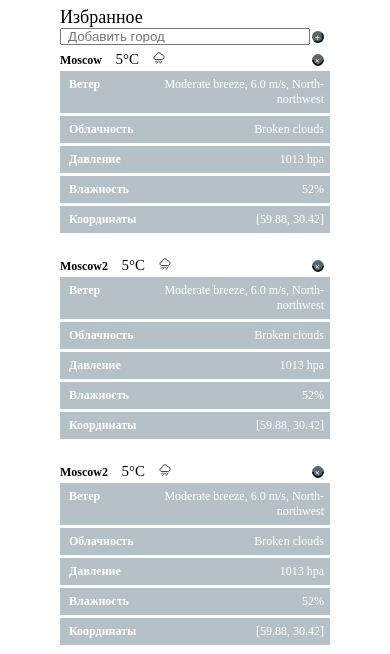
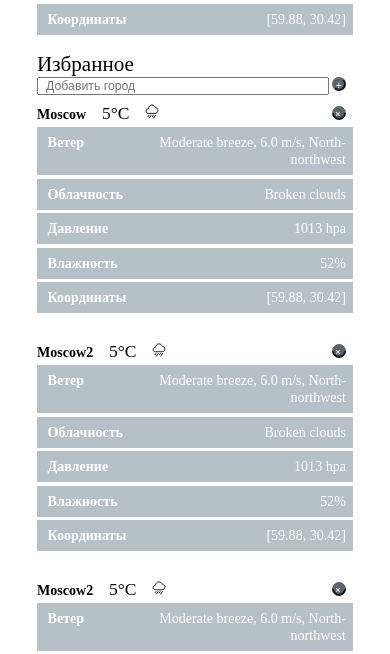
Before and after one commit to ImpurestPath/webprogramming, a plain HTML site: page index.html in a window 390 px wide. Shown: the part 273-927 px from the top of the page. Drawn offline with Linux system fonts and the light colour scheme.

Commit message:
Fonts depends on width

```diff
--- a/styles.css
+++ b/styles.css
@@ -5,7 +5,8 @@
     outline: none;
 }
  html {
-    font-size: 12px;
+    /* font-size: 12px; */
+    font-size: 1vw;
     width: 100%;
     padding-left: 0rem;
     padding-right: 0rem;
@@ -112,6 +113,7 @@ header > div {
 .favoritesHeader input {
     width: 15rem;
     height: 1.75rem;
+    font-size: 1.75rem;
 }
 
 .favoritesHeader button {
@@ -190,10 +192,15 @@ header > div {
     display: none;
 }
 
+@media only screen and (min-width: 2000px ) {
+    html {
+        font-size: 18px;
+    }
+}
 
 @media only screen and (max-width: 750px) {
     html {
-        font-size: 12px;
+        font-size: 1.8vw;
     }
 
     header {
@@ -227,9 +234,14 @@ header > div {
         width: 45rem;
         padding: 0rem;
     }
+
+    .favoritesHeader button {
+        float: right;
+        margin-right: 1rem;
+    }
+
     .favoritesHeader input {
         width: 39rem;
-        /* margin-right: 0.5rem; */
     }
     /* .favoritesHeader > h2{
         padding-left: 0rem;
@@ -256,7 +268,7 @@ header > div {
     }
   }
 
-  @media only screen and (max-width: 640px) {
+  /* @media only screen and (max-width: 640px) {
     html {
         font-size: 11.5px;
     }
@@ -277,4 +289,4 @@ header > div {
     html {
         font-size: 6px;
     }
-  }
+  } */
```
